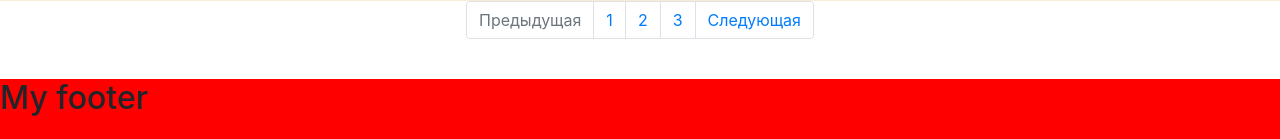
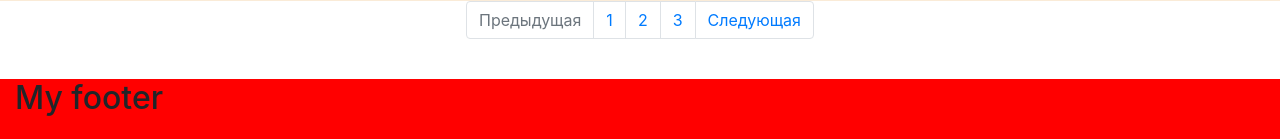
Before and after one commit to phaggi/my_django_blog, a Django app: page / in a window 1280 px wide. Shown: the part 1763-1902 px from the top of the page. Run offline with Django 3.2, Linux system fonts and the light colour scheme; parts of the project's set-up code (start-up, migrations or seed data) failed here and were passed over.

Commit message:
make experiment with footer

```diff
--- a/blog/myblog/templates/myblog/block/footer.html
+++ b/blog/myblog/templates/myblog/block/footer.html
@@ -1 +1,4 @@
-<footer> <h2>My footer</h2> </footer>
+{% load static %}
+<link rel="stylesheet" href="{% static 'css/style.css' %}">
+
+<footer class="container-fluid footer"> <h2>My footer</h2> </footer>
```
